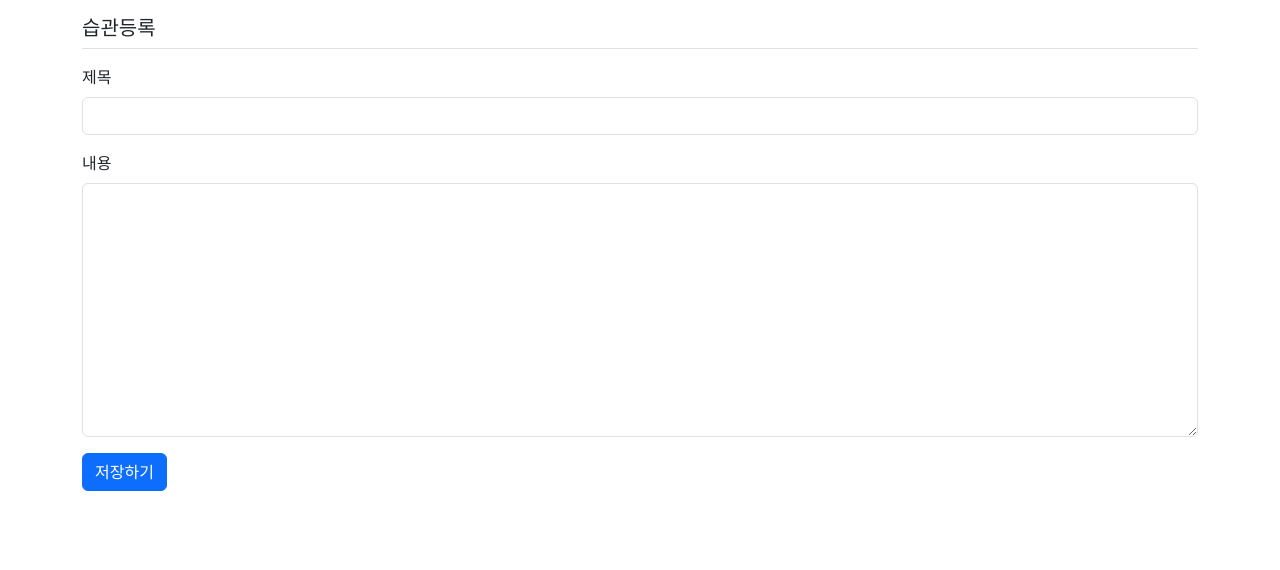
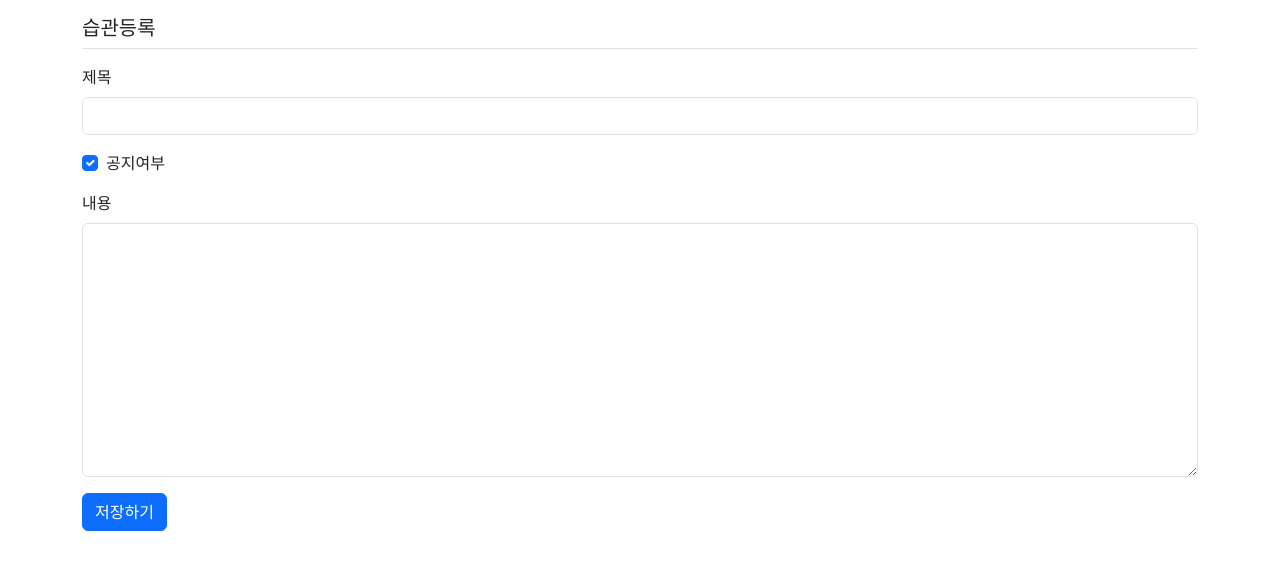
Before and after one commit to gkf9876/meter, a Django app: page /habit/create/ in a window 1280 px wide. Shown: the part 56-626 px from the top of the page. Run offline with Django 4.2, Linux system fonts and the light colour scheme; the visitor is signed in with stand-in values (Sample User, id 1); some libraries are stand-ins or nearby versions.

Commit message:
공지 글 및 여러 수정사항 반영

```diff
--- a/habit/forms.py
+++ b/habit/forms.py
@@ -2,12 +2,15 @@ from django import forms
 from .models import Habit, HabitDetail
 
 class HabitForm(forms.ModelForm):
+    notice_yn = forms.BooleanField(required=False, initial='N', label='공지여부')
+
     class Meta:
         model = Habit
-        fields = ['subject', 'content']
+        fields = ['subject', 'content', 'notice_yn']
         labels = {
             'subject': '제목',
             'content': '내용',
+            'notice_yn': '공지여부',
         }
 
 class HabitDetailForm(forms.ModelForm):
--- a/habit/models.py
+++ b/habit/models.py
@@ -7,6 +7,7 @@ class Habit(models.Model):
     subject = models.CharField(max_length=200)
     content = HTMLField()
     use_yn = models.CharField(max_length=2, default='Y')
+    notice_yn = models.BooleanField(default=False)
     create_date = models.DateTimeField()
     update_date = models.DateTimeField(null=True, blank=True)
 
--- a/habit/views.py
+++ b/habit/views.py
@@ -13,7 +13,7 @@ from .models import Habit, HabitDetail
 def index(request):
     page = request.GET.get('page', '1')
     kw = request.GET.get('kw', '')
-    habit_list = Habit.objects.filter(author_id=request.user.id, use_yn='Y').order_by('-create_date')
+    habit_list = Habit.objects.filter(Q(author_id=request.user.id) | Q(notice_yn=True), use_yn='Y').order_by('-notice_yn', '-create_date')
     if kw:
         habit_list = habit_list.filter(
             Q(subject__icontains=kw) |
--- a/templates/habit/form.html
+++ b/templates/habit/form.html
@@ -9,6 +9,14 @@
             <label for="subject" class="form-label">제목</label>
             <input type="text" class="form-control" name="subject" id="subject" value="{{ form.subject.value|default_if_none:'' }}">
         </div>
+        {% if request.user.is_staff %}
+        <div class="mb-3">
+            <div class="form-check">
+                <input class="form-check-input" type="checkbox" name="notice_yn" id="notice_yn" {% if form.notice_yn.value %}checked{% endif %}>
+                <label class="form-check-label" for="notice_yn">공지여부</label>
+            </div>
+        </div>
+        {% endif %}
         <div class="mb-3">
             <label for="content" class="form-label">내용</label>
             <textarea class="form-control" name="content" id="content" rows="10">{{ form.content.value|default_if_none:'' }}</textarea>
--- a/templates/habit/list.html
+++ b/templates/habit/list.html
@@ -33,12 +33,15 @@
                         {{ habit_list.paginator.count|sub:habit_list.start_index|sub:forloop.counter0|add:1 }}
                     </td>
                     <td class="text-start">
+                        {% if habit.notice_yn %}
+                        <span style="color:red;">[공지]</span>
+                        {% endif %}
                         <a href="{% url 'habit:detail' habit.id %}">{{ habit.subject }}</a>
                         {% if habit.habitdetail_set.count > 0 %}
                         <span class="text-danger small mx-2">{{ habit.habitdetail_set.count }}</span>
                         {% endif %}
                     </td>
-                    <td>{{ habit.author.username }}</td>
+                    <td>{{ habit.author.last_name }}{{ habit.author.first_name }}</td>
                     <td>{{ habit.create_date }}</td>
                 </tr>
                 {% endfor %}
```
Also changed, not shown: habit/migrations/0003_habit_notice_yn.py (added), habit/migrations/0004_alter_habit_notice_yn.py (added).
